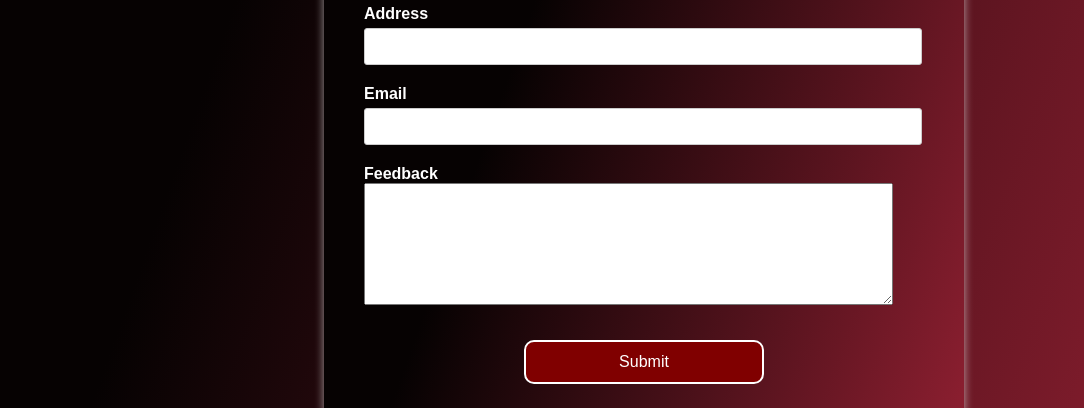
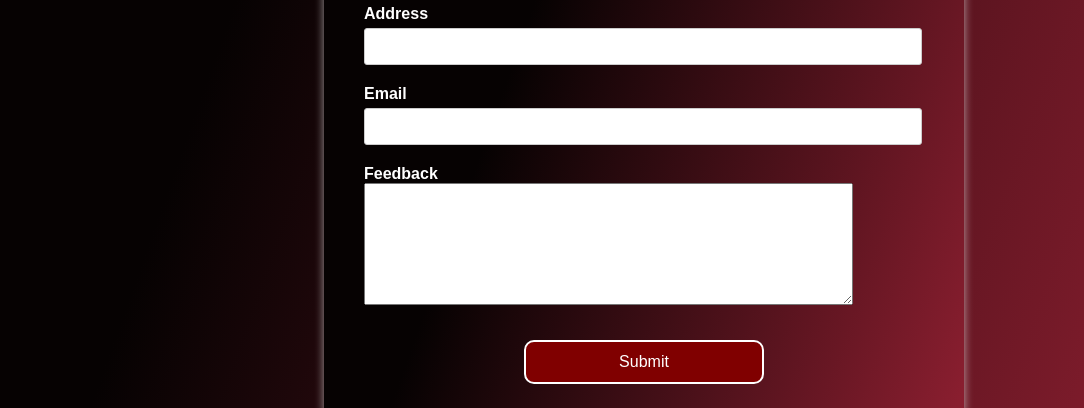
Before and after one commit to saqibbbbb/ideaforge, a plain HTML site: page index.html in a window 1280 px wide. Shown: the part 1929-2337 px from the top of the page, without its empty margins (196-1280 px from the left). Drawn offline with Linux system fonts and the light colour scheme; a script that the page names is missing; a web font is replaced by a local one.

Commit message:
Update index.html

```diff
--- a/index.html
+++ b/index.html
@@ -66,7 +66,7 @@
               </div>
               <div class="form-group">
                 <label for="feedback">Feedback</label>
-                <textarea cols ="64" rows="8" type="text" id="feedback" name="feedback"></textarea>
+                <textarea cols ="59" rows="8" type="text" id="feedback" name="feedback"></textarea>
               </div>
               <button type="submit" class="contact-submit-btn">Submit</button>
             </form>
```
